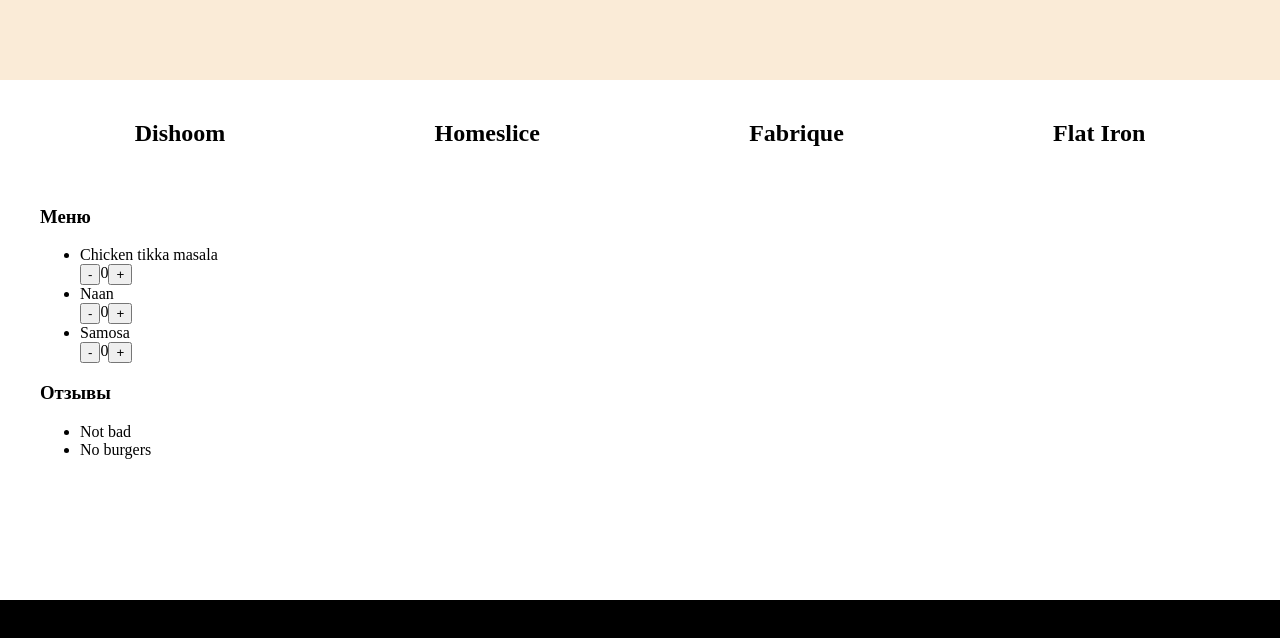
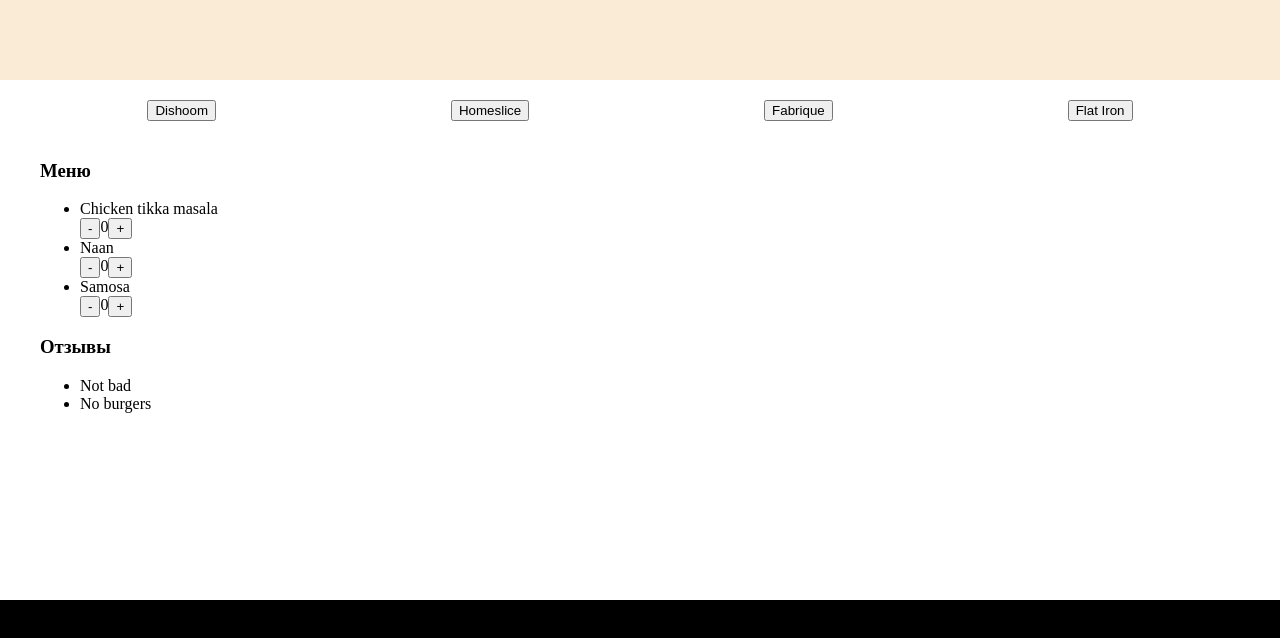
Before and after one commit to Denverlin/react-course, a React (Vite) app: page / in a window 1280 px wide. Shown: the top 638 px of the page. Built offline with nearby package versions, Linux system fonts and the light colour scheme.

Commit message:
hw-3 fix

```diff
--- a/src/App.jsx
+++ b/src/App.jsx
@@ -1,16 +1,16 @@
-import Header from "./components/layout/Header.jsx";
-import Main from "./components/layout/Main.jsx";
-import Footer from "./components/layout/Footer.jsx";
+
+import RestaurantsPage from "./components/layout/RestaurantsPage.jsx";
 import "./components/styles/App.css"
+import Layout from "./components/layout/Layout.jsx";
 
 function App() {
 
 
     return (
         <div className={"container"}>
-            <Header></Header>
-            <Main></Main>
-            <Footer></Footer>
+        <Layout>
+            <RestaurantsPage/>
+        </Layout>
         </div>
     )
 }
--- a/src/components/Counter.jsx
+++ b/src/components/Counter.jsx
@@ -5,13 +5,13 @@ import Button from "./ui/Button.jsx";
 function Counter() {
     const [count, setCount] = useState(0)
 
-    function incCount() {
+    function incrementCount() {
         if (count !== 5) {
-            setCount((count) => count + 1)
+            setCount(count => count + 1)
         }
     }
 
-    function decCount() {
+    function decrementCount() {
         if (count !== 0) {
             setCount(count => count - 1)
         }
@@ -20,9 +20,9 @@ function Counter() {
     return (
 
         <div className={"counter"}>
-            <Button onClick={decCount} text={"-"}></Button>
+            <Button onclick={decrementCount} text={"-"}></Button>
             <div className={"count"}>{count}</div>
-            <Button onClick={incCount} text={"+"}></Button>
+            <Button onclick={incrementCount} text={"+"}></Button>
         </div>
 
     );
--- a/src/components/InfoCard.jsx
+++ b/src/components/InfoCard.jsx
@@ -1,21 +1,21 @@
 import Counter from "./Counter.jsx";
 
-function InfoCard({selectedRestaurant}) {
+function InfoCard({restaurant}) {
 
     return (
         <div>
             <h3>Меню</h3>
             <ul>
-                {selectedRestaurant.menu.length === 0 ?
-                    <div><h2>Ресторан закрыт</h2></div> : selectedRestaurant.menu.map((item) => (
+                {restaurant.menu.length === 0 ?
+                    <div><h2>Ресторан закрыт</h2></div> : restaurant.menu.map((item) => (
                         <li key={item.id}>{item.name}<Counter/></li>
                     ))}
             </ul>
 
             <h3>Отзывы</h3>
             <ul>
-                {selectedRestaurant.reviews.length === 0 ?
-                    <div><h2>Отзывов нет</h2></div> : selectedRestaurant.reviews.map((item) => (
+                {restaurant.reviews.length === 0 ?
+                    <div><h2>Отзывов нет</h2></div> : restaurant.reviews.map((item) => (
                         <li key={item.id}>{item.text}</li>
                     ))}
             </ul>
--- /dev/null
+++ b/src/components/layout/Layout.jsx
@@ -0,0 +1,14 @@
+import React from 'react';
+import Footer from "./Footer.jsx";
+import Header from "./Header.jsx";
+function Layout({children}) {
+    return (
+       <>
+           <Header/>
+           {children}
+           <Footer/>
+       </>
+    );
+}
+
+export default Layout;
--- a/src/components/layout/Main.jsx
+++ b/src/components/layout/RestaurantsPage.jsx
@@ -2,8 +2,9 @@ import React, {useState} from 'react';
 import {restaurants} from "../data/mock.js"
 import "../styles/Main.css"
 import InfoCard from "../InfoCard.jsx"
+import Button from "../ui/Button.jsx";
 
-function Main() {
+function RestaurantsPage() {
 
     const [selectedRestaurantId, setSelectedRestaurantId] = useState(restaurants[0].id)
     const selectedRestaurant = restaurants.find(({id}) => id === selectedRestaurantId)
@@ -22,17 +23,15 @@ function Main() {
                 <div className={"main"}>
                     <div className={"list"}>
                         {restaurants.map((restaurant) => (
-                            <div className={"list__item"} onClick={() => selectRestaurant(restaurant.id)}
-                                 key={restaurant.id}>
-                                <h2>{restaurant.name}</h2>
-                            </div>
+                            <Button className={"list__item"} onclick={() => selectRestaurant(restaurant.id)}
+                                 key={restaurant.id} text={restaurant.name}/>
                         ))
-                        }
+                              }
                     </div>
-                    <InfoCard selectedRestaurant={selectedRestaurant}></InfoCard>
+                    <InfoCard restaurant={selectedRestaurant}></InfoCard>
                 </div>
             }</>
     );
 }
 
-export default Main;
+export default RestaurantsPage;
--- a/src/components/ui/Button.jsx
+++ b/src/components/ui/Button.jsx
@@ -1,8 +1,8 @@
 import React from 'react';
 
-function Button({text, onClick}) {
+function Button({text, onclick}) {
     return (
-        <button onClick={onClick}>{text}</button>
+        <button onClick={onclick}>{text}</button>
     );
 }
 
```
